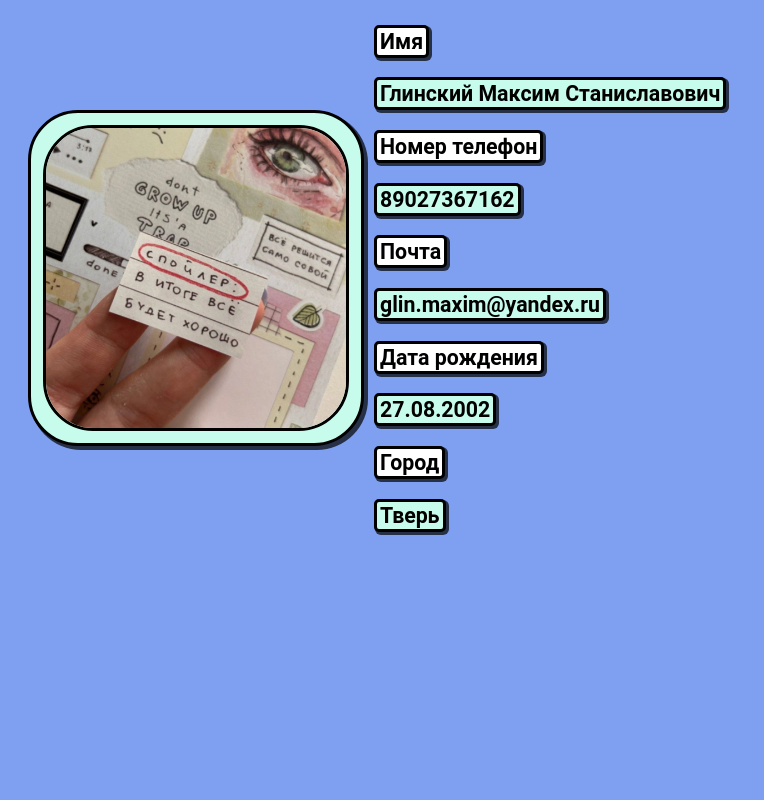
After one commit to admiralKucha/diploma, a Python web app: template templates/html/profile.html in a window 1280 px wide. The commit adds this page. Shown: the whole page, without its empty margins (0-764 px from the left). Run offline with Jinja, Linux system fonts and the light colour scheme; the template is opened without the code that fills it, so the values that code supplies are empty.

Commit message:
feat: Добавляет страницу профиля

```diff
--- a/templates/css/goods.css
+++ b/templates/css/goods.css
@@ -7,12 +7,13 @@
     align-items: baseline;
     gap: 10px;
 
-    box-shadow: 0px 2px 8px rgba(6, 50, 77, 0.15);
+    box-shadow: 5px 5px 0px 3px rgba(0, 0, 0, 0.7);
 
     border-radius: 5px;
 
     border: 2px solid #000;
     background-color: #C7FCEC;
+
 }
 
 .product-card__picture {
--- a/templates/css/image.css
+++ b/templates/css/image.css
@@ -4,6 +4,7 @@
     display: grid;
     justify-content: center;
     align-items: center;
+
 }
 .image-podcontainer{
     display: block;
@@ -11,11 +12,11 @@
     background-color: #C7FCEC;
     border-radius: 50px;
     border: 3px solid black;
+    box-shadow: 3px 3px 0px 1px rgba(0, 0, 0, 0.7);
 }
 
 .image-podcontainer img{
     border: 3px solid black;
-    background-color: #C7FCEC;
     border-radius: 50px;
     width: 525px;
     max-width: 100%;
--- a/templates/css/main.css
+++ b/templates/css/main.css
@@ -2,9 +2,14 @@ html,
 button {
     font-family: Roboto, sans-serif;
     font-weight: 700;
+    font-size: 16pt;
 }
 body{
+    background-color: rgb(244, 200, 120);
+    background-color: #ffff5a;
     background-color: #fab08f;
-    background-color: #ffff5a;
+    background-color: #E0E0E0;
+    background-color: #7fa0f0;
+    background-color: #C7FCEC;
     background-color: #7fa0f0;
 }
--- /dev/null
+++ b/templates/css/profile.css
@@ -0,0 +1,173 @@
+.profile-info {
+    display: grid;
+    --card-min-width: 200px;
+    gap: 10px;
+    margin: 20px;
+    justify-content: start;
+    align-items: center;
+    grid-template-rows: repeat(11, 2em);
+}
+
+.image-podcontainer{
+    display: block;
+    padding: 12px;
+    background-color: #C7FCEC;
+    border-radius: 50px;
+    border: 3px solid black;
+    box-shadow: 3px 3px 0px 1px rgba(0, 0, 0, 0.7);
+}
+
+.image-podcontainer img{
+    border: 3px solid black;
+    border-radius: 50px;
+    width: 300px;
+    max-width: 100%;
+    aspect-ratio: 1 / 1;
+    object-fit: cover;
+    object-position: center;
+    display: block;
+}
+
+.image-container{
+    grid-column: 1/2;;
+    grid-row: 1/11;
+    display: grid;
+    justify-content: center;
+    align-items: center;
+
+}
+
+.profile__name_key {
+    grid-row: 1/2;
+    grid-column: 2/3;
+    border: 3px solid #000;
+    background: #FFFFFF;
+    padding: 6px 0px 6px 0px;
+    box-shadow: 2px 2px 0px 1px rgba(0, 0, 0, 0.7);
+    border-radius: 5px;
+    width: fit-content;
+    text-align: left;
+    padding: 1px 3px 1px 3px;
+}
+
+.profile__name {
+    grid-row: 2/3;
+    grid-column: 2/3;
+
+    border: 3px solid #000;
+    background: #C7FCEC;
+    padding: 6px 0px 6px 0px;
+    box-shadow: 2px 2px 0px 1px rgba(0, 0, 0, 0.7);
+    border-radius: 5px;
+    width: fit-content;
+    text-align: center;
+    padding: 1px 3px 1px 3px;
+}
+
+.profile__phone_number_key {
+    grid-row: 3/4;
+    grid-column: 2/3;
+    border: 3px solid #000;
+    background: #FFFFFF;
+    padding: 6px 0px 6px 0px;
+    box-shadow: 2px 2px 0px 1px rgba(0, 0, 0, 0.7);
+    border-radius: 5px;
+    width: fit-content;
+    text-align: center;
+    padding: 1px 3px 1px 3px;
+}
+
+.profile__phone_number {
+    grid-row: 4/5;
+    grid-column: 2/3;
+
+    border: 3px solid #000;
+    background: #C7FCEC;
+    padding: 6px 0px 6px 0px;
+    box-shadow: 2px 2px 0px 1px rgba(0, 0, 0, 0.7);
+    border-radius: 5px;
+    width: fit-content;
+    text-align: center;
+    padding: 1px 3px 1px 3px;
+}
+
+.profile__email_key {
+    grid-row: 5/6;
+    grid-column: 2/3;
+    border: 3px solid #000;
+    background: #FFFFFF;
+    padding: 6px 0px 6px 0px;
+    box-shadow: 2px 2px 0px 1px rgba(0, 0, 0, 0.7);
+    border-radius: 5px;
+    width: fit-content;
+    text-align: center;
+    padding: 1px 3px 1px 3px;
+}
+
+.profile__email {
+    grid-row: 6/7;
+    grid-column: 2/3;
+
+    border: 3px solid #000;
+    background: #C7FCEC;
+    padding: 6px 0px 6px 0px;
+    box-shadow: 2px 2px 0px 1px rgba(0, 0, 0, 0.7);
+    border-radius: 5px;
+    width: fit-content;
+    text-align: center;
+    padding: 1px 3px 1px 3px;
+}
+
+.profile__birthday {
+    grid-row: 8/9;
+    grid-column: 2/3;
+
+    border: 3px solid #000;
+    background: #C7FCEC;
+    padding: 6px 0px 6px 0px;
+    box-shadow: 2px 2px 0px 1px rgba(0, 0, 0, 0.7);
+    border-radius: 5px;
+    width: fit-content;
+    text-align: center;
+    padding: 1px 3px 1px 3px;
+}
+
+.profile__birthday_key {
+    grid-row: 7/8;
+    grid-column: 2/3;
+    border: 3px solid #000;
+    background: #FFFFFF;
+    padding: 6px 0px 6px 0px;
+    box-shadow: 2px 2px 0px 1px rgba(0, 0, 0, 0.7);
+    border-radius: 5px;
+    width: fit-content;
+    text-align: center;
+    padding: 1px 3px 1px 3px;
+}
+
+.profile__city {
+    grid-row: 10/11;
+    grid-column: 2/3;
+
+    border: 3px solid #000;
+    background: #C7FCEC;
+    padding: 6px 0px 6px 0px;
+    box-shadow: 2px 2px 0px 1px rgba(0, 0, 0, 0.7);
+    border-radius: 5px;
+    width: fit-content;
+    text-align: center;
+    padding: 1px 3px 1px 3px;
+}
+
+.profile__city_key {
+    grid-row: 9/10;
+    grid-column: 2/3;
+    border: 3px solid #000;
+    background: #FFFFFF;
+    padding: 6px 0px 6px 0px;
+    box-shadow: 2px 2px 0px 1px rgba(0, 0, 0, 0.7);
+    border-radius: 5px;
+    padding: 1px 3px 1px 3px;
+    width: fit-content;
+    text-align: center;
+}
--- a/templates/css/search.css
+++ b/templates/css/search.css
@@ -21,6 +21,7 @@
     background-image: url('../search105.jpg');
     background-size: cover;
     background-position: center;
+    box-shadow: 3px 3px 0px 3px rgba(0, 0, 0, 0.7);
 
 }
 
@@ -30,6 +31,7 @@
     height: 5ch;
     border-radius: 20px;
     border: dashed 2px;
+    box-shadow: 3px 3px 0px 1px rgba(0, 0, 0, 1);
 }
 
 .account{
@@ -38,6 +40,7 @@
     height: 5ch;
     border-radius: 20px;
     border: dashed 2px;
+    box-shadow: 3px 3px 0px 1px rgba(0, 0, 0, 1);
 }
 
 .yellow-button{
@@ -48,6 +51,7 @@
     width: 3ch;
     height: 3ch;
     border: solid 3px;
+    box-shadow: 3px 3px 0px 1px rgba(0, 0, 0, 1);
 }
 
 .main-button{
@@ -58,6 +62,7 @@
     width: 3ch;
     height: 3ch;
     border: solid 3px;
+    box-shadow: 3px 3px 0px 1px rgba(0, 0, 0, 1);
 }
 
 .brown-button{
@@ -68,4 +73,5 @@
     width: 3ch;
     height: 3ch;
     border: solid 3px;
+    box-shadow: 3px 3px 0px 1px rgba(0, 0, 0, 1);
 }
--- /dev/null
+++ b/templates/html/profile.html
@@ -0,0 +1,26 @@
+<html>
+<head>
+    <meta charset="UTF-8">
+    <link rel="stylesheet" href="../css/profile.css">
+    <link rel="stylesheet" href="../css/main.css">
+</head>
+<body>
+    <article class="profile-info">
+        <div class="image-container">
+            <div class="image-podcontainer">
+                <img class="image-container-img" src="../saveMysoul.jpg" alt="product" />
+            </div>
+        </div>
+        <article class="profile__name_key">Имя</article>
+        <article class="profile__name">Глинский Максим Станиславович</article>
+        <article class="profile__phone_number_key">Номер телефон</article>
+        <article class="profile__phone_number">89027367162</article>
+        <article class="profile__email_key">Почта</article>
+        <article class="profile__email">glin.maxim@yandex.ru</article>
+        <article class="profile__birthday_key">Дата рождения</article>
+        <article class="profile__birthday">27.08.2002</article>
+        <article class="profile__city_key">Город</article>
+        <article class="profile__city">Тверь</article>
+    </article>
+</body>
+</html>
```
Also changed, not shown: templates/css/article.css (+6 -5 lines), templates/html/all_goods.html (+32 -32 lines).
